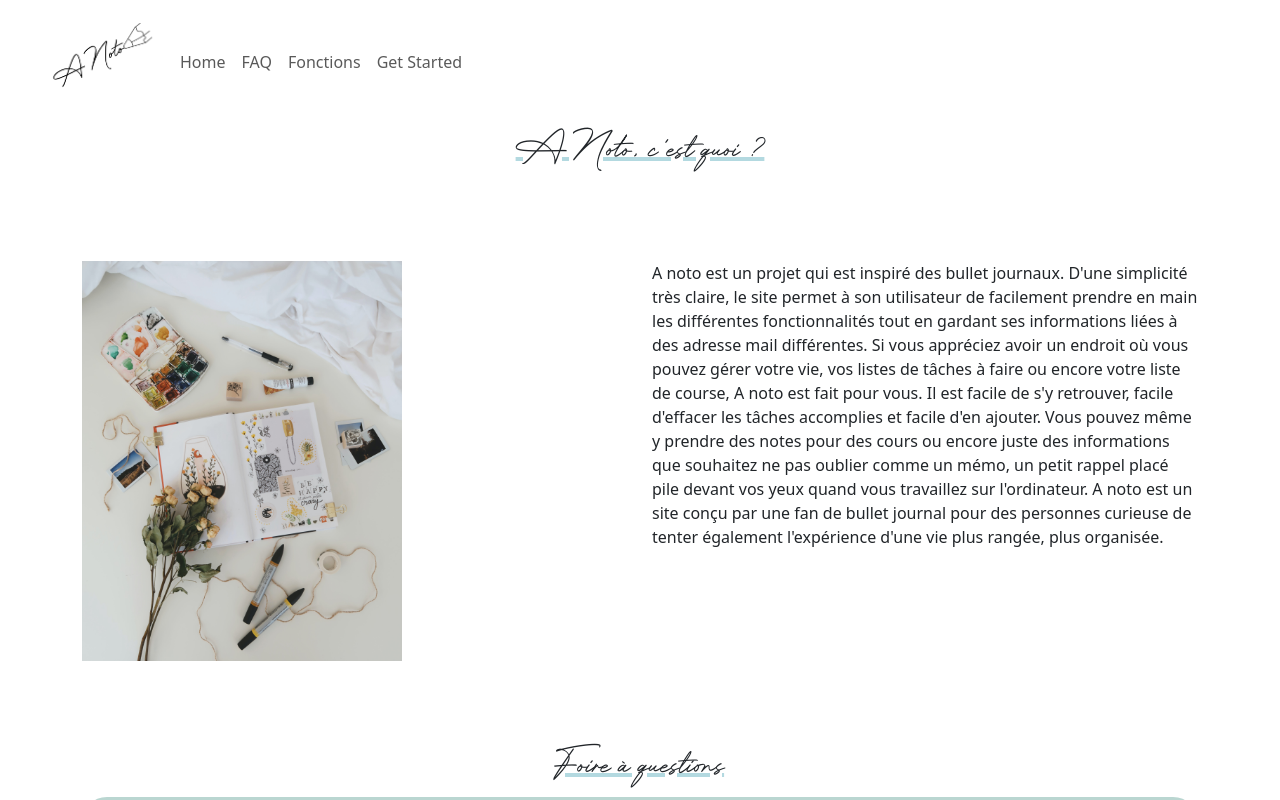
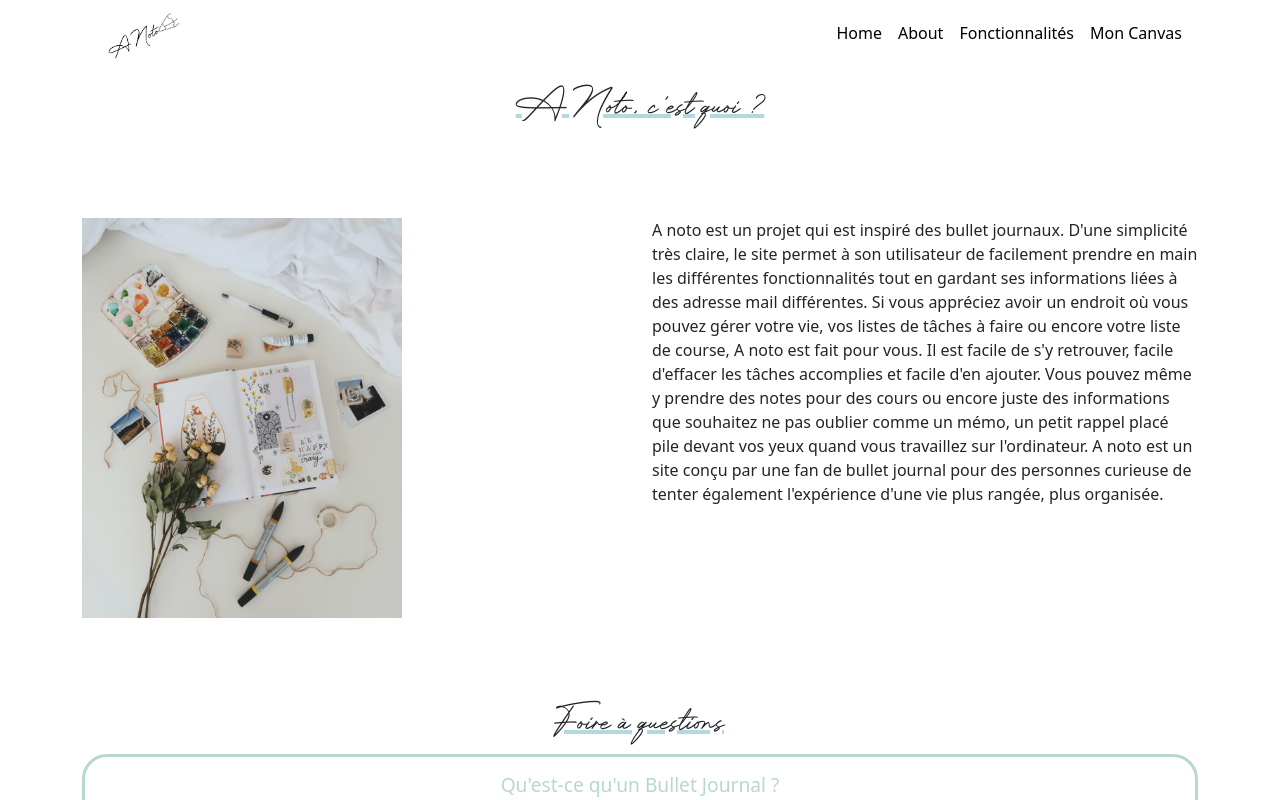
Before and after one commit to aleyyana/a_noto, a Vue app: page /about in a window 1280 px wide. Shown: the top 800 px of the page. Built offline with nearby package versions, Linux system fonts and the light colour scheme; no server answers; what v-calendar would draw is missing.

Commit message:
a few tweaks

```diff
--- a/src/App.vue
+++ b/src/App.vue
@@ -1,4 +1,5 @@
 <template>
+  <Navbar/>
     <router-view/>
     <FooterView/>
 </template>
@@ -7,6 +8,7 @@
 import { onBeforeMount } from 'vue';
 import { useStore } from 'vuex';
 import FooterView from './components/FooterView.vue';
+import Navbar from './components/NavBar.vue'
 
 
 export default{
@@ -19,6 +21,7 @@ export default{
   },
   components:{
     FooterView,
+    Navbar
   },
 }
 
--- a/src/components/HeaderView.vue
+++ /dev/null
@@ -1,40 +0,0 @@
-<template>
-    <NavBar/>
-</template>
-
-<script>
-import NavBar from './NavBar.vue';
-
-export default{
-  components:{
-    NavBar
-
-  },
-}
-
-</script>
-
-<style scoped>
-
-  /* Style the header */
-.header {
-  padding: 10px 16px;
-}
-
-/* Page content */
-.content {
-  padding: 16px;
-}
-
-/* The sticky class is added to the header with JS when it reaches its scroll position */
-.sticky {
-  position: fixed;
-  top: 0;
-  width: 100%
-}
-
-/* Add some top padding to the page content to prevent sudden quick movement (as the header gets a new position at the top of the page (position:fixed and top:0) */
-.sticky + .content {
-  padding-top: 102px;
-}
-</style>
--- a/src/components/NavBar.vue
+++ b/src/components/NavBar.vue
@@ -1,27 +1,65 @@
 <template>
 
-<div id="nav" class="header">
-    <nav class="navbar navbar-expand-lg navbar-fixed-top">
-      <RouterLink to="/"><img src="../assets/img/logo_2.png" alt="logo" class="logo navbar-brand"></RouterLink>
-      <button class="navbar-toggler" type="button" data-toggle="collapse" data-target="#navbarSupportedContent" aria-controls="navbarSupportedContent" aria-expanded="false" aria-label="Toggle navigation">
-          <span class="navbar-toggler-icon"></span>
-        </button>
+<header class="navbar">
+    <div class="container">
+      <div class="logo">
+        <RouterLink to="/"><img src="../assets/img/logo_2.png" alt="logo" class="logo navbar-brand"></RouterLink>
+      </div>
+      <nav :class="{ 'is-active': isNavOpen }">
+        <ul>
+          <li v-for="link in links" :key="link.text">
+              <router-link :to="link.to">{{ link.text }}</router-link>
+          </li>
+          <!-- Conditionally show the logout button if the user is authenticated -->
+          <li>
+            <button class="logout-button" v-if="$store.state.user" @click="$store.dispatch('logout')">Logout</button>
+          </li>
+        </ul>
 
-        <div class="collapse navbar-collapse" id="navbarSupportedContent">
-          <div class="navbar-nav mr-auto">
-              <router-link class="nav-item nav-link" to="/">Home</router-link>
-              <router-link class="nav-item nav-link" to="/about">FAQ</router-link>
-              <router-link class="nav-item nav-link" to="/feat">Fonctions</router-link>
-              <router-link class="nav-item nav-link" to="/canvas">Get Started</router-link>
-          </div>
-        </div>
-        <button class="btn_logout" v-if="$store.state.user" @click="$store.dispatch('logout')">Logout</button>
-    </nav>
+      </nav>
+      <button class="menu-toggle" @click="toggleNav">
+        <span class="bar"></span>
+        <span class="bar"></span>
+        <span class="bar"></span>
+      </button>
     </div>
+  </header>
+
 
 </template>
 
 <script>
+
+export default {
+  data() {
+    return {
+      isNavOpen: false,
+      links: [
+        { text: 'Home', to: '/' },
+        { text: 'About', to: '/about' },
+        { text: 'Fonctionnalités', to: '/feat' },
+        {text:  'Mon Canvas', to: '/login' }
+
+      ]
+    };
+  },
+  methods: {
+    toggleNav() {
+      this.isNavOpen = !this.isNavOpen;
+    },
+    logout() {
+      // Handle logout logic here
+      // For example, clearing the user session and redirecting
+      this.isAuthenticated = false;
+      this.$router.push('/login');
+    }
+  },
+  created() {
+    // Example of setting the authenticated state
+    // In a real application, this would likely be based on an API call or a Vuex store
+    this.isAuthenticated = !!localStorage.getItem('userToken'); // Adjust based on your auth logic
+  }
+};
 
 </script>
 
@@ -31,4 +69,80 @@
   width:7em;
 }
 
+.logout-button{
+  -webkit-border-radius: 50px;
+  -moz-border-radius: 50px;
+  border-radius: 50px;
+  font-size: 14px;
+  padding: 10px 24px;
+  border: 3px solid #E9D7C0;
+  background-color: #ffffff;
+}
+
+.navbar {
+  display: flex;
+  justify-content: space-between;
+  align-items: center;
+  padding: 1rem;
+  color: #000;
+}
+
+.navbar .container {
+  display: flex;
+  justify-content: space-between;
+  align-items: center;
+  width: 100%;
+}
+
+.navbar .logo a {
+  color: #000;
+  text-decoration: none;
+  font-size: 1.5rem;
+}
+
+.navbar nav {
+  display: flex;
+}
+
+.navbar nav ul {
+  list-style: none;
+  display: flex;
+  gap: 1rem;
+}
+
+.navbar nav ul li a {
+  color: #000;
+  text-decoration: none;
+}
+
+.menu-toggle {
+  display: none;
+  flex-direction: column;
+  gap: 0.3rem;
+  background: none;
+  border: none;
+  cursor: pointer;
+}
+
+.menu-toggle .bar {
+  width: 2rem;
+  height: 0.2rem;
+  background: #DACBDB;
+  border-radius: 0.2rem;
+}
+
+@media (max-width: 768px) {
+  .navbar nav {
+    display: none;
+    flex-direction: column;
+  }
+
+  .navbar nav.is-active {
+    display: flex;
+  }
+
+  .menu-toggle {
+    display: flex;
+  }
+}
 </style>
--- a/src/views/AboutView.vue
+++ b/src/views/AboutView.vue
@@ -1,5 +1,4 @@
 <template>
-  <HeaderView/>
   <main class="about">
     <section class="Header">
       <h1 class="text-center">A Noto, c'est quoi ?</h1>
@@ -66,12 +65,12 @@
 </template>
 
 <script>
-import HeaderView from '@/components/HeaderView.vue'
+
 
 
 export default{
   components:{
-    HeaderView
+
   }
 
 }
--- a/src/views/CanvasView.vue
+++ b/src/views/CanvasView.vue
@@ -35,7 +35,6 @@ import VueDraggableResizable from 'vue-draggable-resizable';
 import Note from '../components/NoteView.vue';
 import ToDoList from '../components/ToDoList.vue';
 import ImageComponent from '../components/ImageComponent.vue';
-import HeaderView from '../components/HeaderView.vue';
 import { db, auth } from '../firebase/firebaseConfig';
 import { doc, setDoc, getDoc } from 'firebase/firestore';
 
@@ -45,7 +44,7 @@ export default {
     Note,
     ToDoList,
     ImageComponent,
-    HeaderView,
+
   },
   setup() {
     const state = reactive({
--- a/src/views/FeatView.vue
+++ b/src/views/FeatView.vue
@@ -1,5 +1,4 @@
 <template>
-    <HeaderView/>
     <main>
         <h1 class="text-center">Fonctionnalités du site</h1>
         <!-- <section class="calendar">
@@ -31,7 +30,7 @@
                             dans ta tête, c'est point la faute de A Noto. Alors, note toujours tes tâches, ça facilite la vie.
                         </p>
                     </div>
-                    <div class="col">
+                    <div class="col text-center">
                         <img  class="mx-auto" src="../assets/img/add_todolist.png" alt="">
                     </div>
                 </div>
@@ -43,15 +42,15 @@
         <section class="notes">
             <div class="container">
                 <div class="row">
-                    <div class="col">
-                        <img  class="mx-auto" src="../assets/img/add_note.png" alt="">
-                    </div>
                     <div class="col text-center">
                         <h4 class="text-center">Faire des notes</h4>
                         <p class="text_feat">Si tu veux raconter ta vie, c'est ici. Prends des notes faciles et arrange les sur ton canvas comme tu le souhaites
                         </p>
                     </div>
                 </div>
+                    <div class="col text-center">
+                        <img  class="mx-auto" src="../assets/img/add_note.png" alt="">
+                    </div>
             </div>
         </section>
 
@@ -76,11 +75,10 @@
 </template>
 
 <script>
-import HeaderView from '../components/HeaderView.vue'
+
 
 export default{
   components: {
-    HeaderView
   },
  }
 
--- a/src/views/HomeView.vue
+++ b/src/views/HomeView.vue
@@ -1,15 +1,14 @@
 <template>
-  <HeaderView/>
   <main class="home">
     <section class="about">
       <div class="container">
 
           <div class="row">
-              <div class="col text-center">
+              <div class="col-12 text-center">
                   <img src="../assets/img/bullet_2.jpg" alt="">
               </div>
 
-              <div class="col  text-center">
+              <div class="col text-center">
                 <h1 class="text-center">A Noto</h1>
                  <p> A noto est un bullet journal en ligne qui vous permet de prendre votre vie en main.
                   <br>
@@ -31,7 +30,7 @@
 
       <div class="blank-space"></div>
     </section>
-    <section class="video">
+    <section class="video col-12">
       <div class="container video text-center">
       <video height="500" ref="videoPlayer" class="responsive_video">
           <source
@@ -51,12 +50,8 @@
 </template>
 
 <script>
-import HeaderView from '../components/HeaderView.vue';
 
  export default{
-  components: {
-    HeaderView
-  },
   methods:{
     play() {
       this.$refs.videoPlayer.play();
--- a/src/views/LoginView.vue
+++ b/src/views/LoginView.vue
@@ -1,5 +1,4 @@
 <template>
-    <HeaderView/>
     <main class="login">
         <section class="title">
             <h1 class="text-center">Bienvenue sur A Noto, lance toi dans l'aventure !</h1>
@@ -55,7 +54,6 @@
 <script>
 import { ref } from 'vue'
 import { useStore } from 'vuex';
-import HeaderView from '@/components/HeaderView.vue';
 
 export default{
     setup(){
@@ -77,9 +75,6 @@ export default{
             login,
             register
         }
-    },
-    components:{
-        HeaderView
     },
 }
 
```
